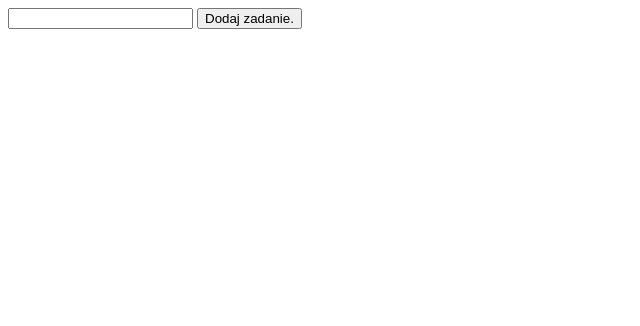
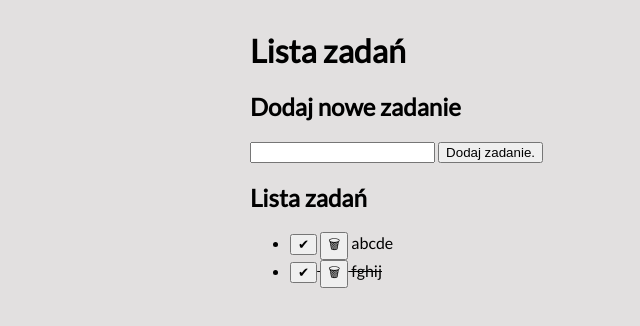
Before and after one commit to MariaHola/todoApp, a plain HTML site: page index.html in a window 1280 px wide. Shown: the whole page, without its empty margins (0-640 px from the left). Drawn offline with Linux system fonts and the light colour scheme.

Commit message:
style.css added

```diff
--- a/css/style.css
+++ b/css/style.css
@@ -5,3 +5,11 @@ html {
 *, ::after, ::before {
     box-sizing: inherit;
 }
+
+body {
+    background-color: #e2e0e0;
+    font-family: 'Lato', sans-serif;
+    max-width: 800px;
+    margin: auto;
+    padding: 10px;
+}
--- a/index.html
+++ b/index.html
@@ -1,16 +1,27 @@
 <!DOCTYPE html>
 <html lang="pl">
+
 <head>
     <meta charset="UTF-8">
     <meta http-equiv="X-UA-Compatible" content="IE=edge">
     <meta name="viewport" content="width=device-width, initial-scale=1.0">
+    <link rel="preconnect" href="https://fonts.googleapis.com">
+    <link rel="preconnect" href="https://fonts.gstatic.com" crossorigin>
+    <link href="https://fonts.googleapis.com/css2?family=Lato&display=swap" rel="stylesheet">
+    <script defer src="./js/script.js"></script>
+    <link href="./css/style.css" rel="stylesheet">
     <title>toDoList</title>
 </head>
+
 <body>
+    <h1>Lista zadań</h1>
+    <h2>Dodaj nowe zadanie</h2>
     <form class="js-form">
         <input class="js-newTask">
         <button>Dodaj zadanie.</button>
     </form>
+    <h2>Lista zadań</h2>
     <ul class="js-tasks"></ul>
 </body>
+
 </html>
```
Lines whose indentation alone changed are shown as unchanged.
